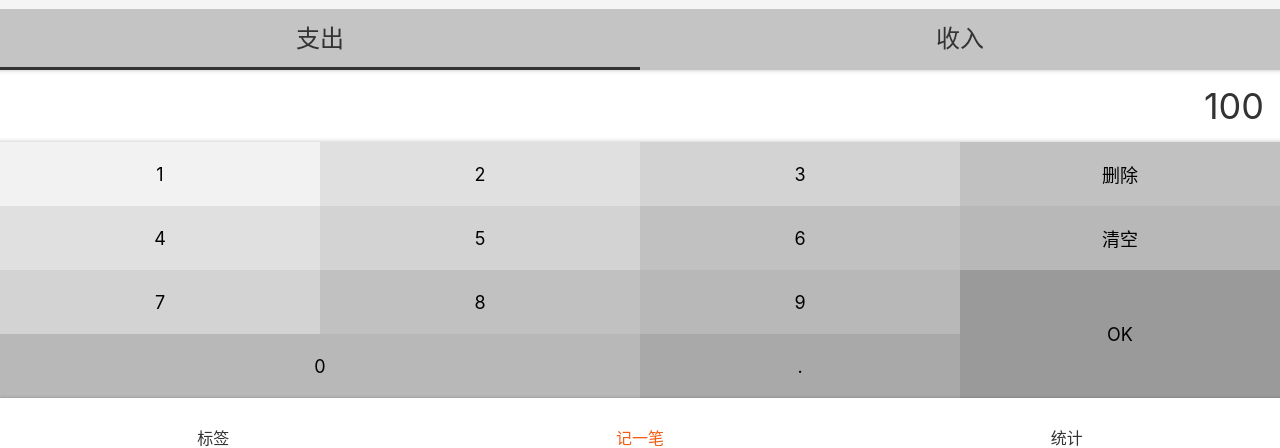
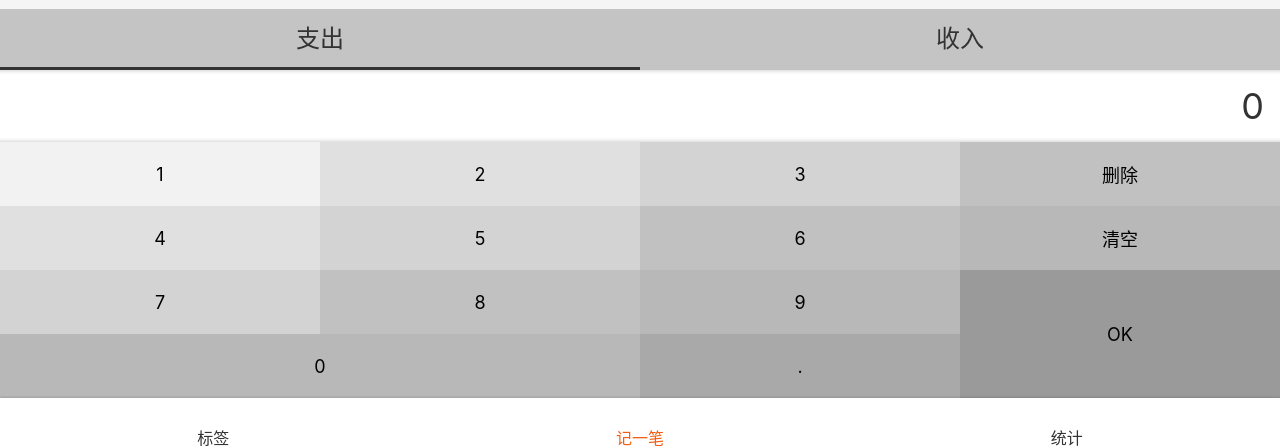
Before and after one commit to 123164867376464646/morney-react, a React app: page /#/money in a window 1280 px wide. Shown: the part 346-794 px from the top of the page. Built offline with nearby package versions, Linux system fonts and the light colour scheme.

Commit message:
NumberPad 功能 WIP（Work In Process）

```diff
--- a/src/views/Money.tsx
+++ b/src/views/Money.tsx
@@ -16,31 +16,8 @@ function Money() {
 		<MyLayout>
 			<TagsSection/>
 			<NoteSection/>
-			<TypeSection>
-				<ul>
-					<li className="selected">支出</li>
-					<li>收入</li>
-				</ul>
-			</TypeSection>
-			<NumberPadSection>
-				<div className="output">100</div>
-				<div className="pad clearfix">
-					<button>1</button>
-					<button>2</button>
-					<button>3</button>
-					<button>删除</button>
-					<button>4</button>
-					<button>5</button>
-					<button>6</button>
-					<button>清空</button>
-					<button>7</button>
-					<button>8</button>
-					<button>9</button>
-					<button className="ok">OK</button>
-					<button className="zero">0</button>
-					<button>.</button>
-				</div>
-			</NumberPadSection>
+			<TypeSection/>
+			<NumberPadSection/>
 		</MyLayout>
 	);
 }
--- a/src/views/Money/NumberPadSection.tsx
+++ b/src/views/Money/NumberPadSection.tsx
@@ -1,6 +1,7 @@
 import styled from 'styled-components';
+import React, {useState} from 'react';
 
-const NumberPadSection = styled.section`
+const Wrapper = styled.section`
   display: flex;
   flex-direction: column;
 
@@ -68,4 +69,60 @@ const NumberPadSection = styled.section`
     }
   }
 `;
-export {NumberPadSection}
+const NumberPadSection: React.FC = () => {
+	const [output, setOutput] = useState<string>("0");
+	const onClickButtonWrapper = (e: React.MouseEvent) => {
+		const text = (e.target as HTMLButtonElement).textContent;
+		if(text === null) {return;}
+		switch(text) {
+			case '0':
+			case '1':
+			case '2':
+			case '3':
+			case '4':
+			case '5':
+			case '6':
+			case '7':
+			case '8':
+			case '9':
+				if(output === '0') {
+					setOutput(text);
+				} else {
+					setOutput(output + text);
+				}
+				break;
+			case '.':
+				console.log('点');
+				break;
+			case '删除':
+				console.log('删除');
+				break;
+			case 'OK':
+				console.log('确认');
+				break;
+
+		}
+	};
+	return (
+		<Wrapper>
+			<div className="output">{output}</div>
+			<div className="pad clearfix" onClick={onClickButtonWrapper}>
+				<button>1</button>
+				<button>2</button>
+				<button>3</button>
+				<button>删除</button>
+				<button>4</button>
+				<button>5</button>
+				<button>6</button>
+				<button>清空</button>
+				<button>7</button>
+				<button>8</button>
+				<button>9</button>
+				<button className="ok">OK</button>
+				<button className="zero">0</button>
+				<button>.</button>
+			</div>
+		</Wrapper>
+	);
+};
+export {NumberPadSection};
--- a/src/views/Money/TypeSection.tsx
+++ b/src/views/Money/TypeSection.tsx
@@ -1,6 +1,7 @@
 import styled from 'styled-components';
+import React, {useState} from 'react';
 
-const TypeSection = styled.section`
+const Wrapper = styled.section`
   font-size: 24px;
 
   > ul {
@@ -26,4 +27,22 @@ const TypeSection = styled.section`
     }
   }
 `;
-export {TypeSection}
+const TypeSection: React.FC = () => {
+	const typeMap = {'-': '支出', '+': '收入'};
+	type Keys = keyof typeof typeMap
+	const [typeList] = useState<Keys[]>(['-', '+']);
+	const [type, setType] = useState('-');
+	return (
+		<Wrapper>
+			<ul>
+				{typeList.map(t =>
+					<li key={t} className={type === t ? "selected" : ''}
+							onClick={() => {setType(t);}}
+					>{typeMap[t]}
+					</li>
+				)}
+			</ul>
+		</Wrapper>
+	);
+};
+export {TypeSection};
```
